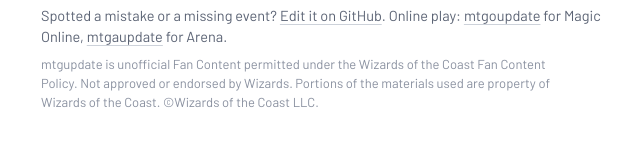
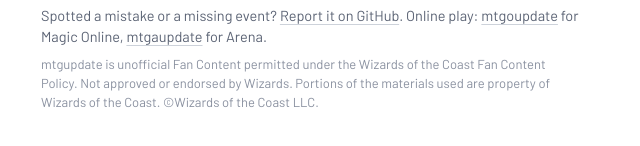
Before and after one commit to richardneal/mtgupdate, a website with bundled scripts: page index.html in a window 1280 px wide. Shown: the part 4858-5004 px from the top of the page, 75-715 px from the left. Built offline with nearby package versions, Linux system fonts and the light colour scheme.

Commit message:
Footer links to an event-report issue form
Co-Authored-By: Claude Opus 5.5 <noreply@anthropic.com>

```diff
--- a/index.html
+++ b/index.html
@@ -85,7 +85,7 @@
   <footer class="foot">
     <div class="wrap foot-inner">
       <p>Schedule compiled from official announcements by Wizards of the Coast and event organizers. Dates are local to each venue. Data last checked <time id="updated"></time>. Always confirm with the organizer before you travel.</p>
-      <p>Spotted a mistake or a missing event? <a href="https://github.com/richardneal/mtgupdate">Edit it on GitHub</a>. Online play: <a href="https://mtgoupdate.com">mtgoupdate</a> for Magic Online, <a href="https://mtgaupdate.com">mtgaupdate</a> for Arena.</p>
+      <p>Spotted a mistake or a missing event? <a href="https://github.com/richardneal/mtgupdate/issues/new?template=event.yml">Report it on GitHub</a>. Online play: <a href="https://mtgoupdate.com">mtgoupdate</a> for Magic Online, <a href="https://mtgaupdate.com">mtgaupdate</a> for Arena.</p>
       <p class="fine">mtgupdate is unofficial Fan Content permitted under the Wizards of the Coast Fan Content Policy. Not approved or endorsed by Wizards. Portions of the materials used are property of Wizards of the Coast. ©Wizards of the Coast LLC.</p>
     </div>
   </footer>
```
Also changed, not shown: .github/ISSUE_TEMPLATE/config.yml (added), .github/ISSUE_TEMPLATE/event.yml (added).
